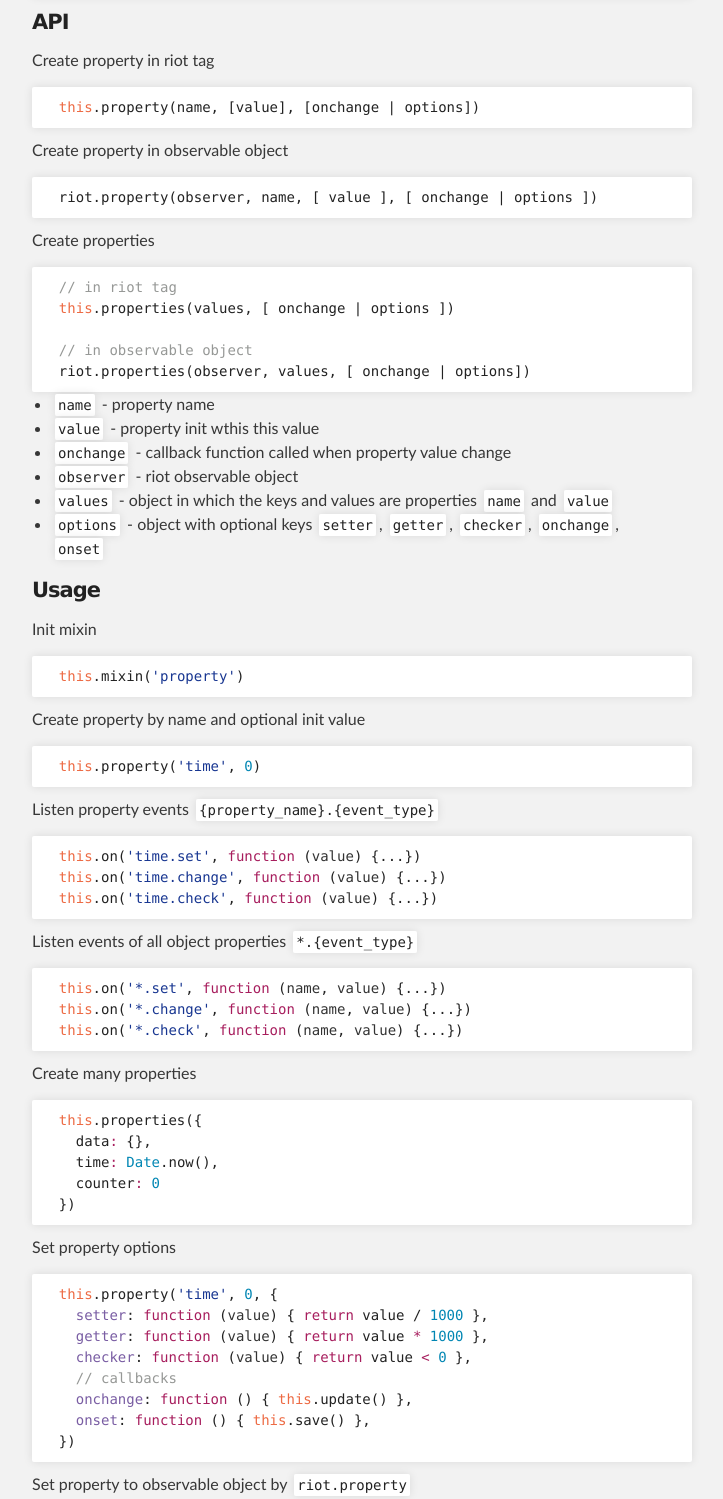
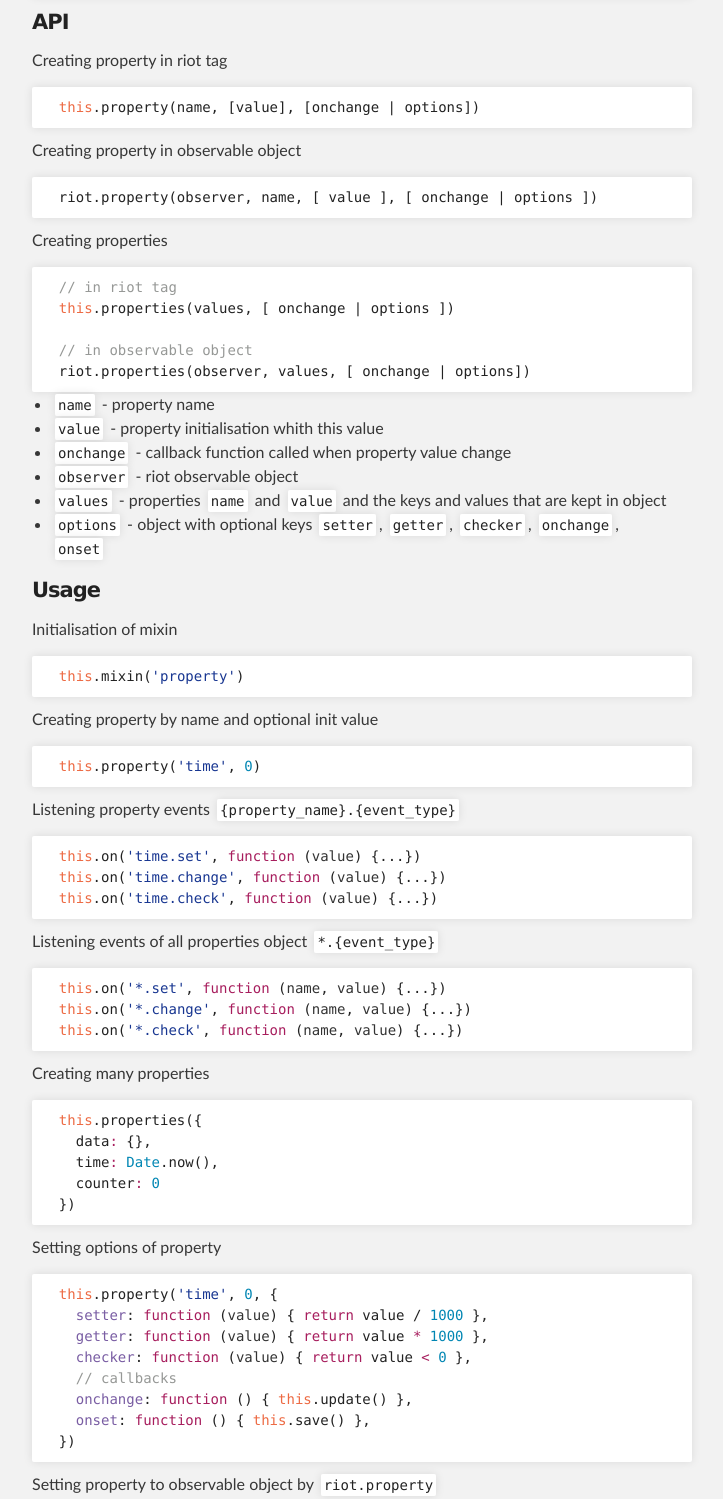
Before and after one commit to axjs/riot-property, a plain HTML site: page index.html in a window 1280 px wide. Shown: the part 1281-2780 px from the top of the page, without its empty margins (288-1011 px from the left). Drawn offline with Linux system fonts and the light colour scheme.

```diff
--- a/index.html
+++ b/index.html
@@ -69,15 +69,15 @@
 <h4>
 <a id="api" class="anchor" href="#api" aria-hidden="true"><span class="octicon octicon-link"></span></a>API</h4>
 
-<p>Create property in riot tag</p>
+<p>Creating property in riot tag</p>
 
 <div class="highlight highlight-javascript"><pre>  <span class="pl-v">this</span>.property(name, [value], [onchange | options])</pre></div>
 
-<p>Create property in observable object</p>
+<p>Creating property in observable object</p>
 
 <div class="highlight highlight-javascript"><pre>  riot.property(observer, name, [ value ], [ onchange | options ])</pre></div>
 
-<p>Create properties</p>
+<p>Creating properties</p>
 
 <div class="highlight highlight-javascript"><pre>  <span class="pl-c">// in riot tag</span>
   <span class="pl-v">this</span>.properties(values, [ onchange | options ])
@@ -89,14 +89,13 @@
 <li>
 <code>name</code> - property name</li>
 <li>
-<code>value</code> - property init wthis this value</li>
+<code>value</code> - property initialisation whith this value</li>
 <li>
 <code>onchange</code> - callback function called when property value change</li>
 <li>
 <code>observer</code> - riot observable object</li>
 <li>
-<code>values</code> - object in which the keys and values are properties <code>name</code> and <code>value</code>
-</li>
+<code>values</code> - properties <code>name</code> and <code>value</code> and the keys and values that are kept in object</li>
 <li>
 <code>options</code> - object with optional keys <code>setter</code>, <code>getter</code>, <code>checker</code>, <code>onchange</code>, <code>onset</code>
 </li>
@@ -105,27 +104,27 @@
 <h4>
 <a id="usage" class="anchor" href="#usage" aria-hidden="true"><span class="octicon octicon-link"></span></a>Usage</h4>
 
-<p>Init mixin </p>
+<p>Initialisation of mixin </p>
 
 <div class="highlight highlight-javascript"><pre>  <span class="pl-v">this</span>.mixin(<span class="pl-s"><span class="pl-pds">'</span>property<span class="pl-pds">'</span></span>)</pre></div>
 
-<p>Create property by name and optional init value </p>
+<p>Creating property by name and optional init value </p>
 
 <div class="highlight highlight-javascript"><pre>  <span class="pl-v">this</span>.property(<span class="pl-s"><span class="pl-pds">'</span>time<span class="pl-pds">'</span></span>, <span class="pl-c1">0</span>)</pre></div>
 
-<p>Listen property events <code>{property_name}.{event_type}</code></p>
+<p>Listening property events <code>{property_name}.{event_type}</code></p>
 
 <div class="highlight highlight-javascript"><pre>  <span class="pl-v">this</span>.on(<span class="pl-s"><span class="pl-pds">'</span>time.set<span class="pl-pds">'</span></span>, <span class="pl-k">function</span> (<span class="pl-smi">value</span>) {...})
   <span class="pl-v">this</span>.on(<span class="pl-s"><span class="pl-pds">'</span>time.change<span class="pl-pds">'</span></span>, <span class="pl-k">function</span> (<span class="pl-smi">value</span>) {...})
   <span class="pl-v">this</span>.on(<span class="pl-s"><span class="pl-pds">'</span>time.check<span class="pl-pds">'</span></span>, <span class="pl-k">function</span> (<span class="pl-smi">value</span>) {...})</pre></div>
 
-<p>Listen events of all object properties <code>*.{event_type}</code></p>
+<p>Listening events of all properties object <code>*.{event_type}</code></p>
 
 <div class="highlight highlight-javascript"><pre>  <span class="pl-v">this</span>.on(<span class="pl-s"><span class="pl-pds">'</span>*.set<span class="pl-pds">'</span></span>, <span class="pl-k">function</span> (<span class="pl-smi">name</span>, <span class="pl-smi">value</span>) {...})
   <span class="pl-v">this</span>.on(<span class="pl-s"><span class="pl-pds">'</span>*.change<span class="pl-pds">'</span></span>, <span class="pl-k">function</span> (<span class="pl-smi">name</span>, <span class="pl-smi">value</span>) {...})
   <span class="pl-v">this</span>.on(<span class="pl-s"><span class="pl-pds">'</span>*.check<span class="pl-pds">'</span></span>, <span class="pl-k">function</span> (<span class="pl-smi">name</span>, <span class="pl-smi">value</span>) {...})</pre></div>
 
-<p>Create many properties</p>
+<p>Creating many properties</p>
 
 <div class="highlight highlight-javascript"><pre>  <span class="pl-v">this</span>.properties({
     data<span class="pl-k">:</span> {},
@@ -133,7 +132,7 @@
     counter<span class="pl-k">:</span> <span class="pl-c1">0</span>
   })</pre></div>
 
-<p>Set property options</p>
+<p>Setting options of property </p>
 
 <div class="highlight highlight-javascript"><pre>  <span class="pl-v">this</span>.property(<span class="pl-s"><span class="pl-pds">'</span>time<span class="pl-pds">'</span></span>, <span class="pl-c1">0</span>, {
     <span class="pl-en">setter</span>: <span class="pl-k">function</span> (<span class="pl-smi">value</span>) { <span class="pl-k">return</span> value / <span class="pl-c1">1000</span> },
@@ -144,7 +143,7 @@
     <span class="pl-en">onset</span>: <span class="pl-k">function</span> () { <span class="pl-v">this</span>.save() },
   })</pre></div>
 
-<p>Set property to observable object by <code>riot.property</code></p>
+<p>Setting property to observable object by <code>riot.property</code></p>
 
 <div class="highlight highlight-javascript"><pre><span class="pl-k">function</span> <span class="pl-en">Store</span>() {
   <span class="pl-k">if</span> (<span class="pl-k">!</span>(<span class="pl-v">this</span> <span class="pl-k">instanceof</span> Store)) <span class="pl-k">return</span> <span class="pl-k">new</span> <span class="pl-en">Store</span>()
@@ -162,7 +161,7 @@
 <span class="pl-k">var</span> store <span class="pl-k">=</span> <span class="pl-k">new</span> <span class="pl-en">Store</span>()
 store.<span class="pl-c1">data</span> <span class="pl-k">=</span> [<span class="pl-c1">1</span>,<span class="pl-c1">2</span>,<span class="pl-c1">3</span>] <span class="pl-c">// trigger data.set event</span></pre></div>
 
-<p>Prevent auto call <code>onchange</code> callback when change property</p>
+<p>Preventing auto trigger event <code>onchange</code> when property changed</p>
 
 <div class="highlight highlight-javascript"><pre>  <span class="pl-v">this</span>.preventOnchange <span class="pl-k">=</span> <span class="pl-c1">true</span>
 
```
Also changed, not shown: params.json (+1 -1 lines).
